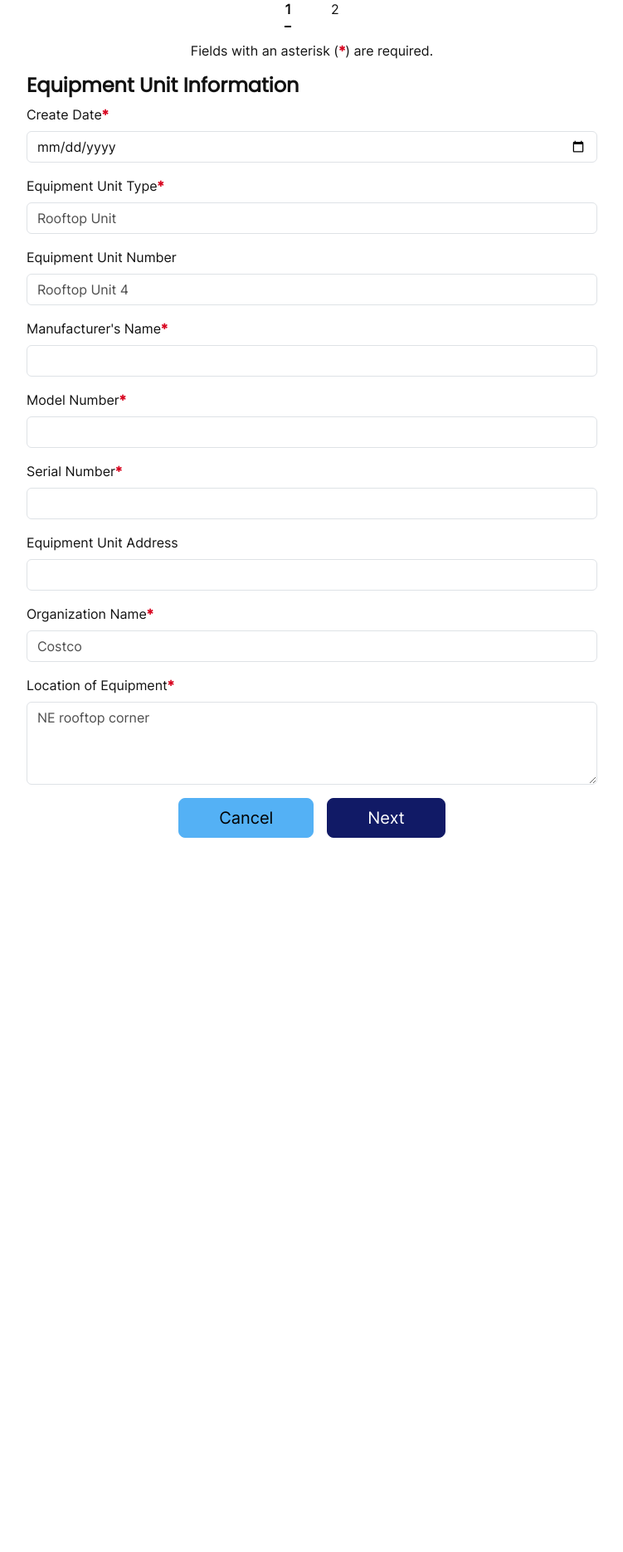
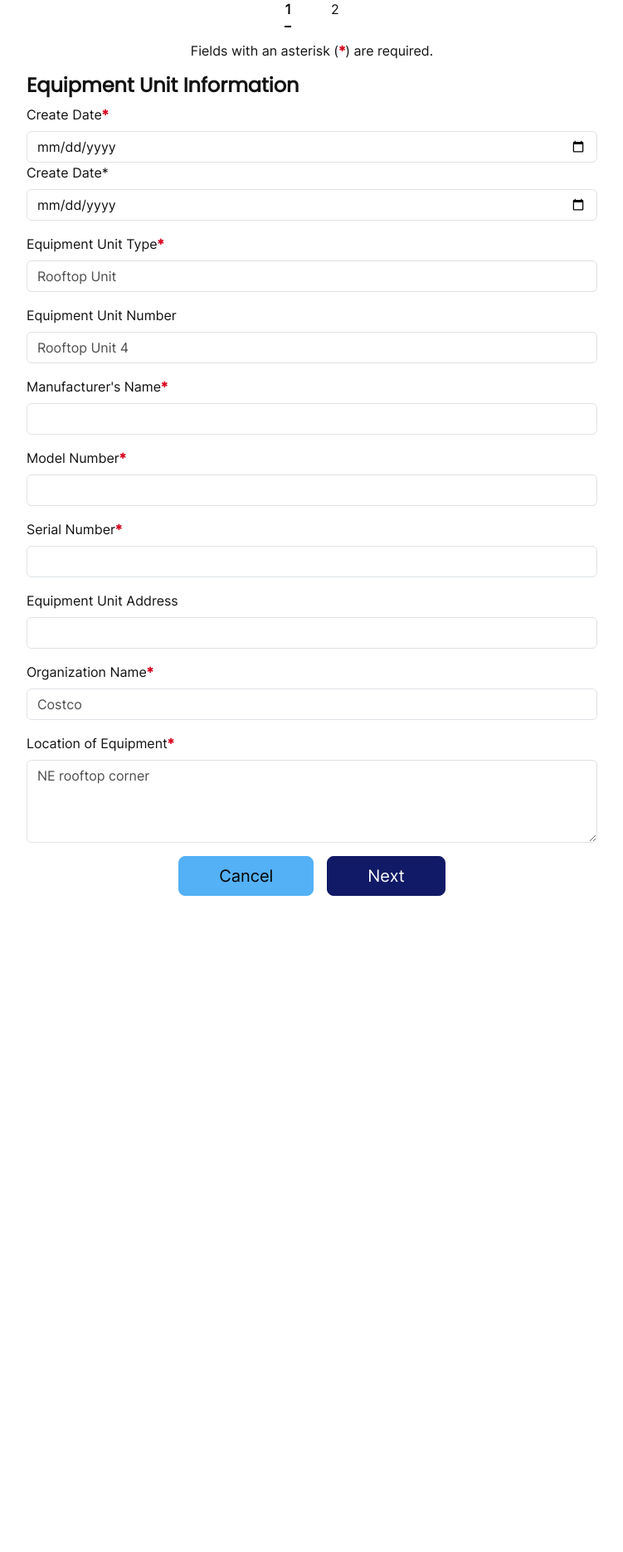
Before and after one commit to Christopher-DSA/Week2TempRefit, a Flask app: template templates/equipment/new-equipment-1.html in a window 1280 px wide. Shown: the part 219-2090 px from the top of the page at 83% size, without its empty margins (264-1015 px from the left). Before the commit the page ends 1229 px from the top, so only its background shows below. Run offline with Flask 3, Linux system fonts and the light colour scheme; the template is opened without the code that fills it, so the values that code supplies are empty.

Commit message:
refactor(equipment):date-input

```diff
--- a/templates/equipment/new-equipment-1.html
+++ b/templates/equipment/new-equipment-1.html
@@ -93,6 +93,7 @@
   <link rel="icon" type="image/png" sizes="130x165" href="/assets/img/favicon-light.png?h=1078ffc38902e5af3330798c0cfeab0c">
   <link rel="icon" type="image/png" sizes="348x122" href="/assets/img/refit-logo-light.png?h=1078ffc38902e5af3330798c0cfeab0c">
   <link rel="stylesheet" href="https://cdn.jsdelivr.net/npm/bootstrap@5.3.2/dist/css/bootstrap.min.css">
+  <link rel="stylesheet" href="https://cdn.jsdelivr.net/npm/bootstrap-icons@1.11.1/font/bootstrap-icons.css">
   <link rel="manifest" href="/manifest.json?h=1925185a4fdbc423b5c4a32f4cfda507">
   <link rel="stylesheet" href="/assets/css/Inter.css?h=2b6b187577b77bbecfd8e0c0ba7be8a4">
   <link rel="stylesheet" href="/assets/css/Poppins.css?h=3b3aefe71f57d702393cff5e84476a7a">
@@ -191,6 +192,8 @@
                   <!-- <svg xmlns="http://www.w3.org/2000/svg" width="16" height="16" fill="currentColor" class="bi bi-table" viewBox="0 0 16 16">
                     <path d="M0 2a2 2 0 0 1 2-2h12a2 2 0 0 1 2 2v12a2 2 0 0 1-2 2H2a2 2 0 0 1-2-2V2zm15 2h-4v3h4V4zm0 4h-4v3h4V8zm0 4h-4v3h3a1 1 0 0 0 1-1v-2zm-5 3v-3H6v3h4zm-5 0v-3H1v2a1 1 0 0 0 1 1h3zm-4-4h4V8H1v3zm0-4h4V4H1v3zm5-3v3h4V4H6zm4 4H6v3h4V8z"/>
                   </svg> -->
+                  <div class="mb-3"><label class="form-label">Create Date*</label><input class="form-control" type="date" required=""></div>
+
               </div>
               <div class="mb-3">
                 <label for="Unit Type" class="form-label">Equipment Unit Type<span class="text-danger fw-bold">*</span></label>
@@ -351,6 +354,7 @@
       </div>
     </main>
     <script src="https://cdn.jsdelivr.net/npm/bootstrap@5.3.2/dist/js/bootstrap.bundle.min.js"></script>
+
     <script>
       function changeUnits(primary, secondary, componentNumber) {
         let unitText = document.getElementById('unitButtonText' + componentNumber);
```
